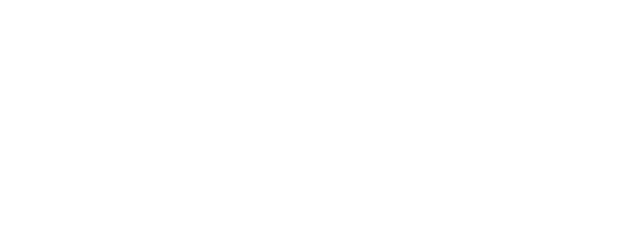
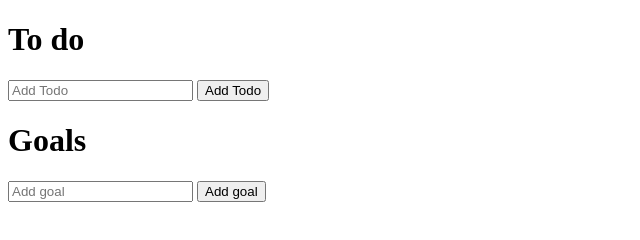
Before and after one commit to BrandedNomad/LearningReduxProjects, a plain HTML site: page Start/index.html in a window 1280 px wide. Shown: the whole page, without its empty margins (0-640 px from the left). Drawn offline with Linux system fonts and the light colour scheme.

Commit message:
create UI in index.html

```diff
--- a/Start/index.html
+++ b/Start/index.html
@@ -5,6 +5,20 @@
     <title>Todos and Goals</title>
 </head>
 <body>
+    <div>
+        <h1>To do</h1>
+        <input id="todoInput" type="text" placeholder="Add Todo"/>
+        <button id="todoBtn">Add Todo</button>
+        <ul id="todoList"></ul>
+    </div>
+    <div>
+        <h1>Goals</h1>
+        <input id="goalInput" type="text" placeholder="Add goal"/>
+        <button id="goalBtn">Add goal</button>
+        <ul id="goalsList"></ul>
+    </div>
+
+
     <script type="text/javascript">
         //library code
 
```
